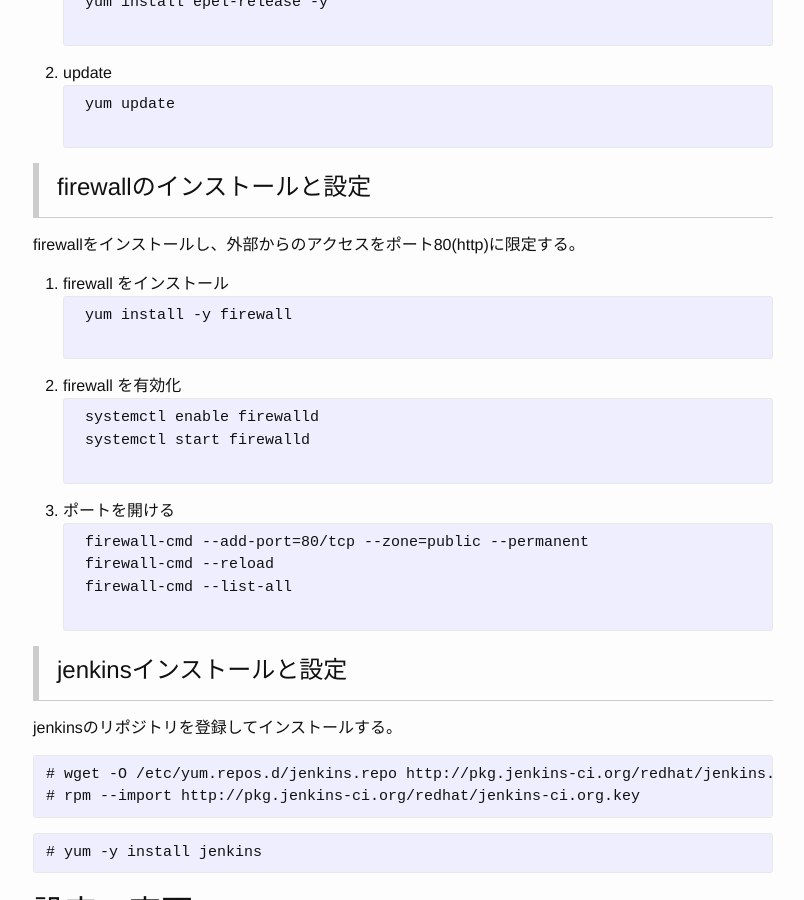
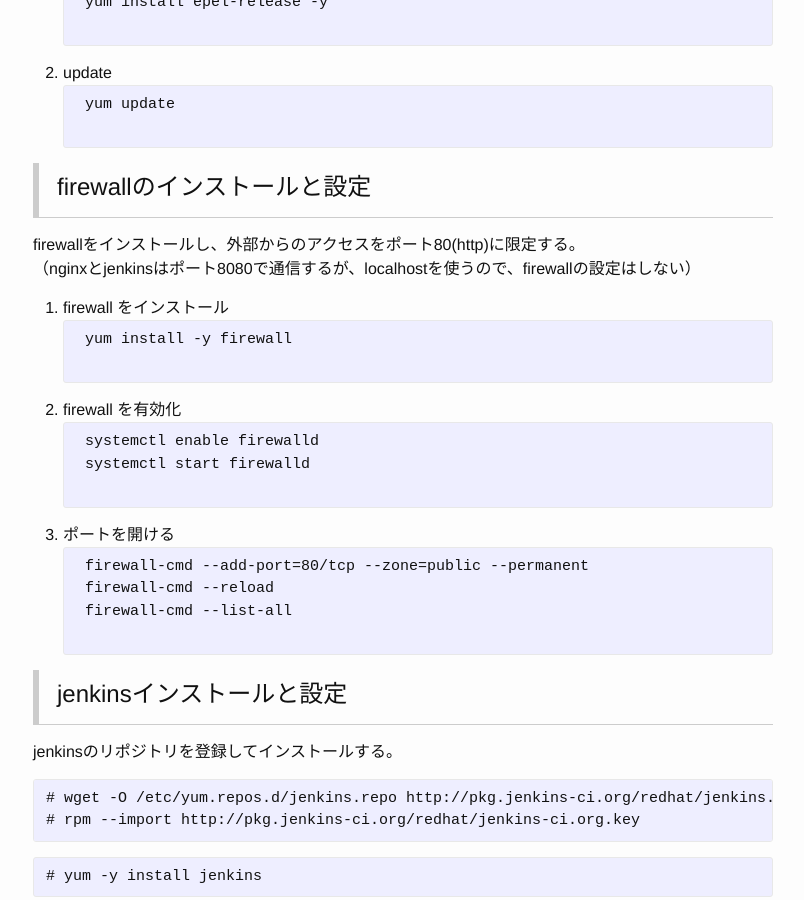
Before and after one commit to snjxnksm/snjxnksm.github.io, a Jekyll site: the page built from _posts/2016-09-30-nginx_jenkins.md, in a window 1280 px wide and 900 px high, scrolled down 949 px. Shown: the whole window, without its empty margins (237-1041 px from the left). Built offline with Jekyll 4.4.1, drawn with Linux system fonts in a browser that asks for light colours.

Commit message:
8080の記述追加

```diff
--- a/_posts/2016-09-30-nginx_jenkins.md
+++ b/_posts/2016-09-30-nginx_jenkins.md
@@ -37,6 +37,7 @@ centos7にnginx、jenkinsを入れて外部からアクセスできるように
 # firewallのインストールと設定
 
 firewallをインストールし、外部からのアクセスをポート80(http)に限定する。
+（nginxとjenkinsはポート8080で通信するが、localhostを使うので、firewallの設定はしない）
 
 0. firewall をインストール
     <pre>
```
